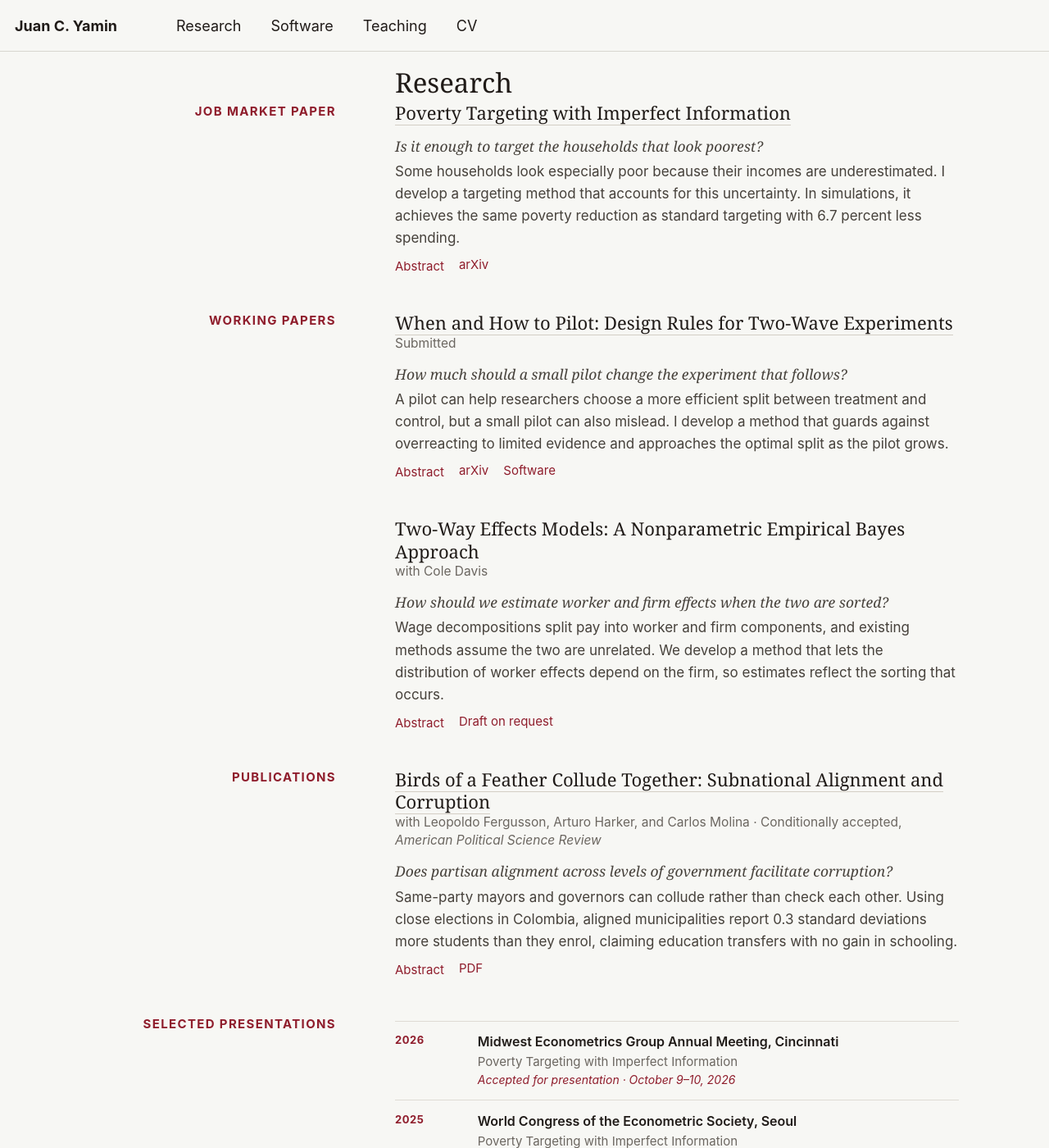
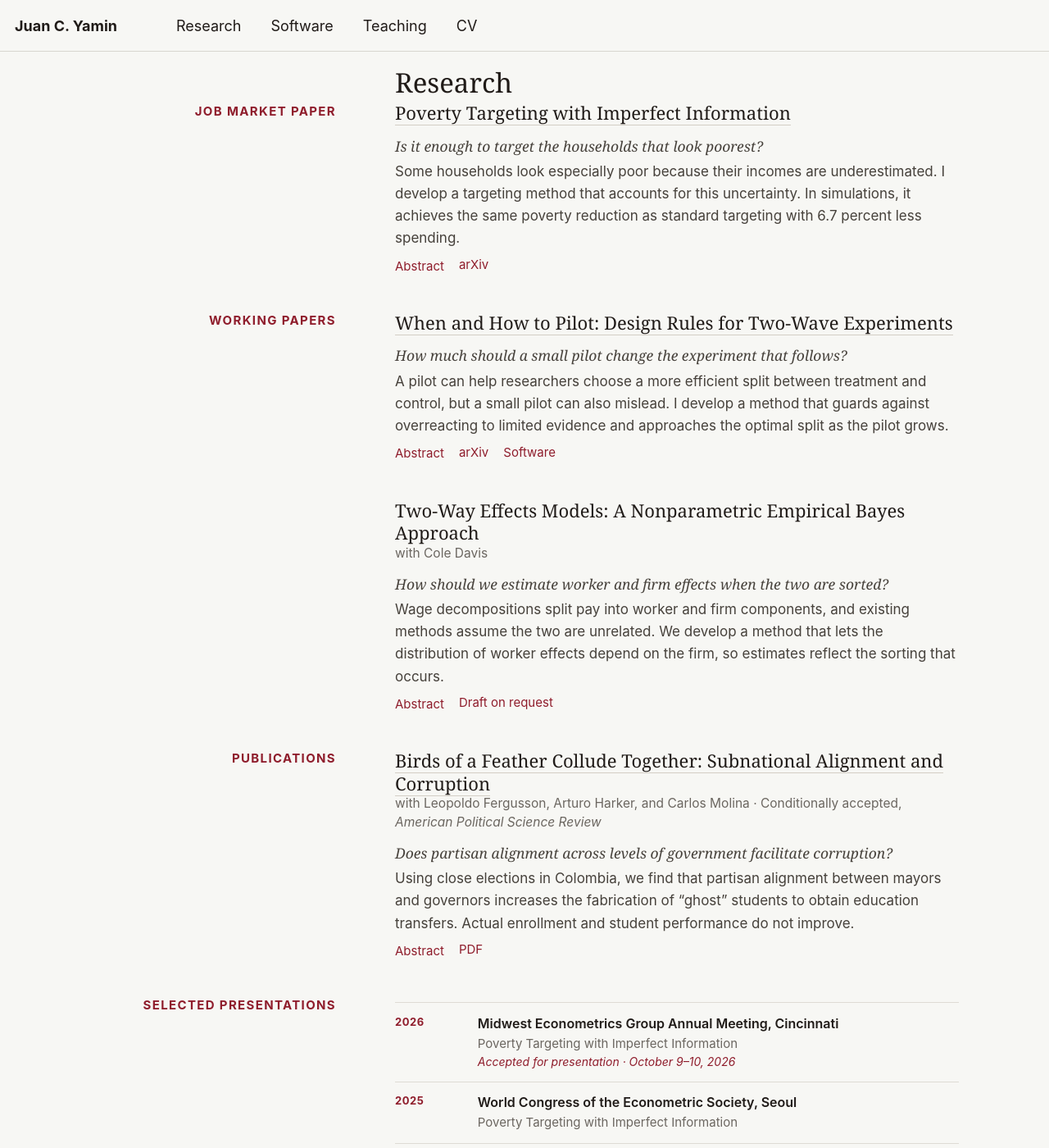
Before and after one commit to juancyamin/juancyamin.github.io, a Jekyll site: the page built from _pages/research.md, in a window 1280 px wide and 1400 px high. Shown: the whole window at 82% size. Built offline with Jekyll 4.4.1, drawn with Linux system fonts in a browser that asks for light colours.

Commit message:
Fix homepage cue overlap and clarify research copy

```diff
--- a/_pages/research.md
+++ b/_pages/research.md
@@ -488,7 +488,6 @@ description: "Research by Juan C. Yamin on econometric methods for decisions mad
     <p class="r2-label">Working Papers</p>
     <article class="r2-paper" id="when-and-how-to-pilot">
       <h2 class="r2-paper-title"><a href="https://arxiv.org/abs/2607.16982">When and How to Pilot: Design Rules for Two-Wave Experiments</a></h2>
-      <p class="r2-meta">Submitted</p>
       <p class="r2-question">How much should a small pilot change the experiment that follows?</p>
       <p class="r2-answer">A pilot can help researchers choose a more efficient split between treatment and control, but a small pilot can also mislead. I develop a method that guards against overreacting to limited evidence and approaches the optimal split as the pilot grows.</p>
       <nav class="r2-links" aria-label="When and How to Pilot: Design Rules for Two-Wave Experiments links">
@@ -522,7 +521,7 @@ description: "Research by Juan C. Yamin on econometric methods for decisions mad
       <h2 class="r2-paper-title"><a href="/files/subnational-alignment-corruption.pdf">Birds of a Feather Collude Together: Subnational Alignment and Corruption</a></h2>
       <p class="r2-meta">with Leopoldo Fergusson, Arturo Harker, and Carlos Molina &middot; Conditionally accepted, <em>American Political Science Review</em></p>
       <p class="r2-question">Does partisan alignment across levels of government facilitate corruption?</p>
-      <p class="r2-answer">Same-party mayors and governors can collude rather than check each other. Using close elections in Colombia, aligned municipalities report 0.3 standard deviations more students than they enrol, claiming education transfers with no gain in schooling.</p>
+      <p class="r2-answer">Using close elections in Colombia, we find that partisan alignment between mayors and governors increases the fabrication of &ldquo;ghost&rdquo; students to obtain education transfers. Actual enrollment and student performance do not improve.</p>
       <nav class="r2-links" aria-label="Birds of a Feather Collude Together: Subnational Alignment and Corruption links">
         <details class="r2-abstract"><summary>Abstract</summary>
           <div class="r2-abstract-body"><p>
```
Also changed, not shown: _pages/about.md (+5 -6 lines).
